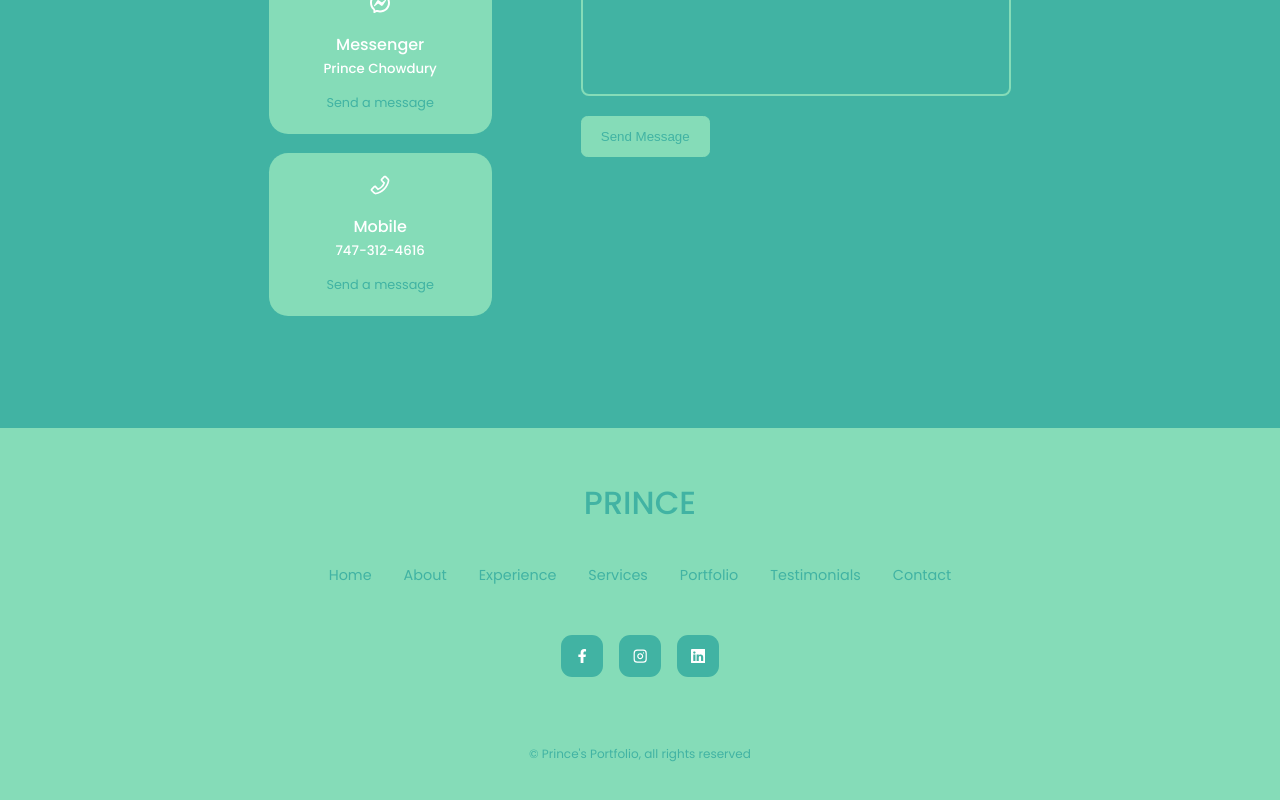
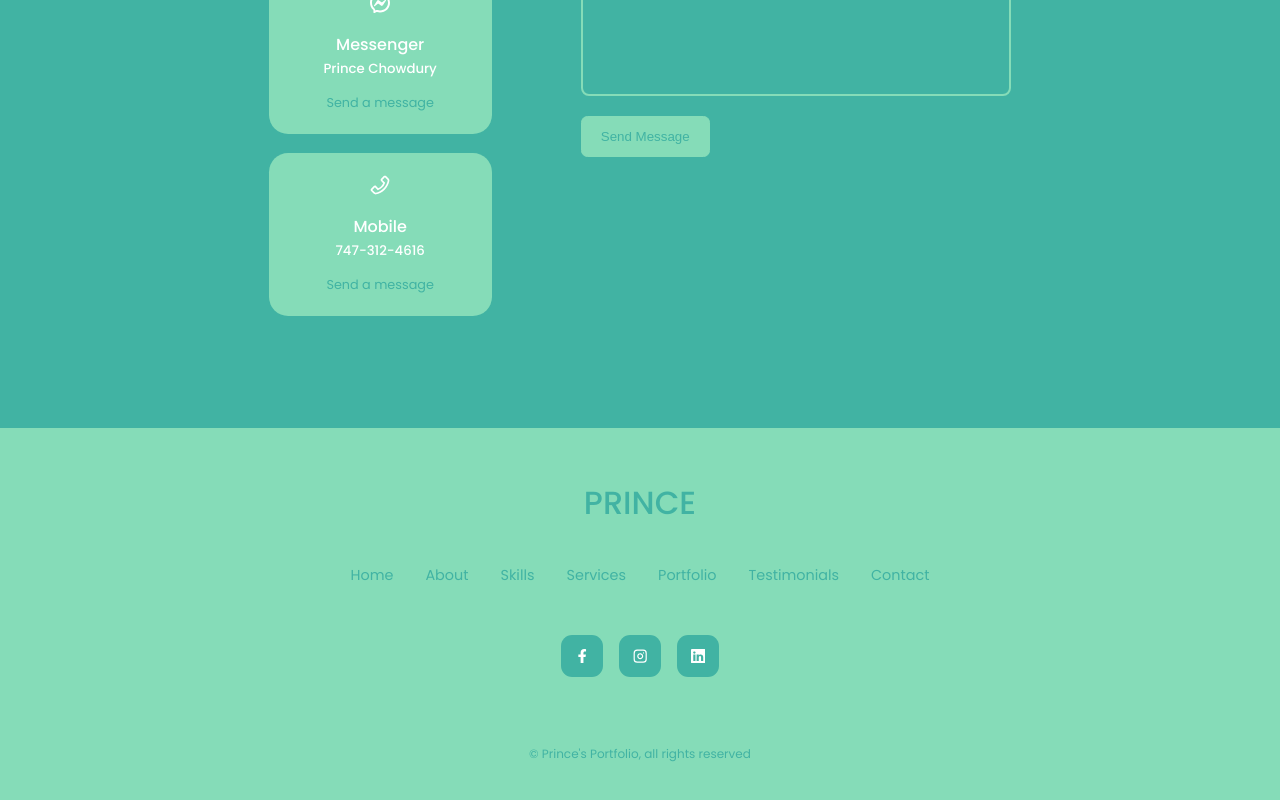
Before and after one commit to Space-Prince0821/Portfolio, a React (Create React App) app: page / in a window 1280 px wide. Shown: the part 4265-5065 px from the top of the page. Built offline with nearby package versions, Linux system fonts and the light colour scheme; a web font is replaced by a local one.

Commit message:
Updated footer

```diff
--- a/src/components/footer/Footer.jsx
+++ b/src/components/footer/Footer.jsx
@@ -13,7 +13,7 @@ const Footer = () => {
             <ul className='permalinks'>
                 <li><a href='#'>Home</a></li>
                 <li><a href='#about'>About</a></li>
-                <li><a href='#experiece'>Experience</a></li>
+                <li><a href='#experiece'>Skills</a></li>
                 <li><a href='#services'>Services</a></li>
                 <li><a href='#portfolio'>Portfolio</a></li>
                 <li><a href='#testimonials'>Testimonials</a></li>
```
